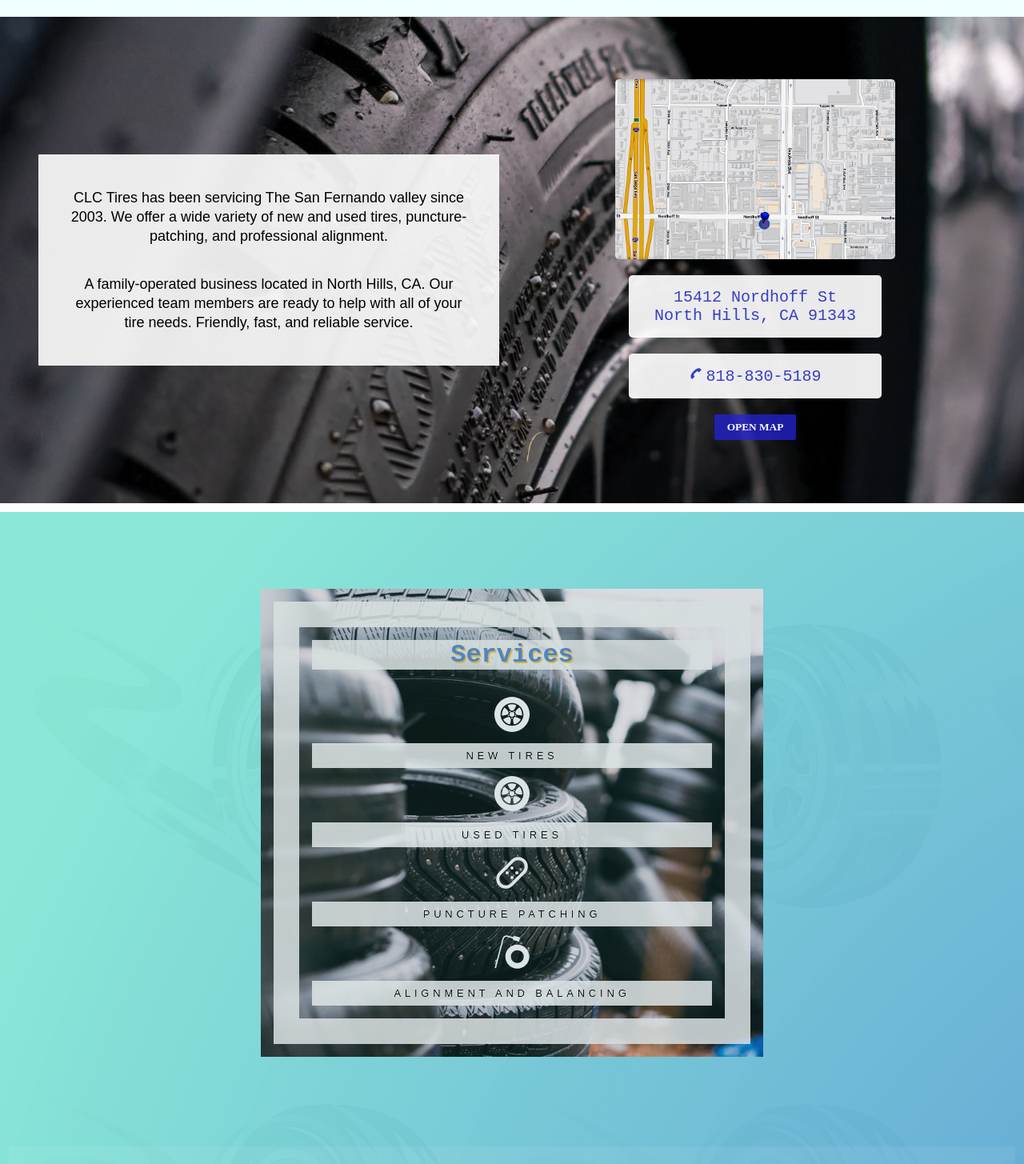
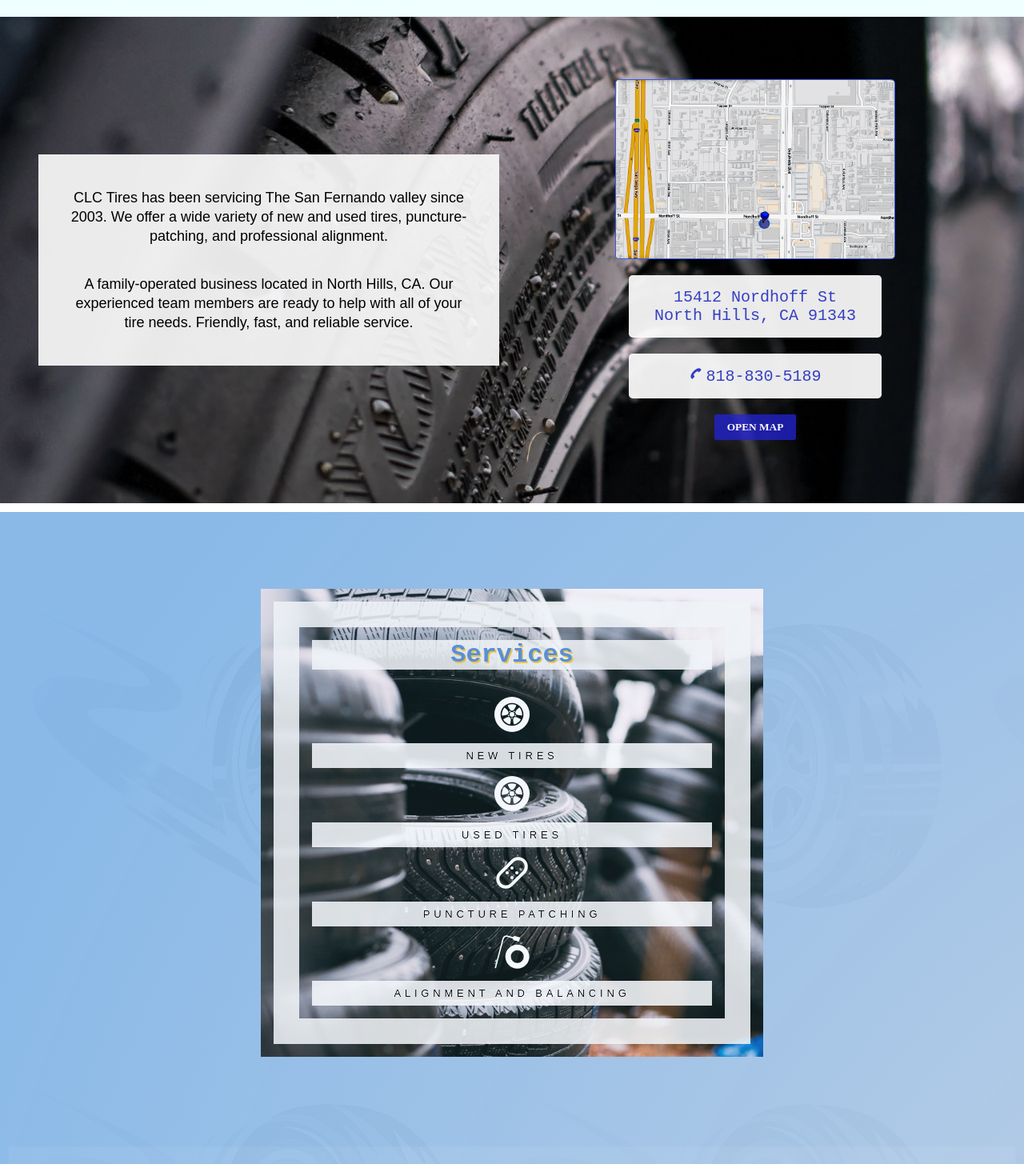
Before and after one commit to gittingcomputey/tires, a Next.js app: page / in a window 1280 px wide. Shown: the part 155-1610 px from the top of the page at 80% size. Built offline with nearby package versions, Linux system fonts and the light colour scheme; a web font is replaced by a local one.

Commit message:
Improved services color scheme and map focus functionality.

```diff
--- a/Components/Footer.js
+++ b/Components/Footer.js
@@ -2,6 +2,9 @@ import styles from "../styles/Home.module.scss";
 import Link from "next/link";
 
 const Footer = () => {
+  const date = new Date();
+  const year = date.getFullYear();
+
   return (
     <div className={styles.footerContainer}>
       <div className={styles.footerBox}>
@@ -15,7 +18,7 @@ const Footer = () => {
         </h4>
         <p className={styles.footerCopy}>
           <Link href="https://www.gettingcomputey.com">gettingComputey</Link>{" "}
-          &#169;2023
+          &#169;{year}
         </p>
       </div>
     </div>
--- a/pages/index.js
+++ b/pages/index.js
@@ -3,11 +3,20 @@ import Layout from "../Components/Layout";
 import Image from "next/image";
 import Navbar from "../Components/Navbar";
 import Link from "next/link";
+import { useState, useEffect } from "react";
 
 import { GiTireIron, GiCarWheel, GiPhone } from "react-icons/gi";
 import { BiBandAid } from "react-icons/bi";
 
 export default function Home() {
+  // for making map larger on click
+  const [handleFocusClick, setHandleFocusClick] = useState("false");
+
+  // put map back to zoom out on page refresh
+  useEffect(() => {
+    setHandleFocusClick(false);
+  }, []);
+
   return (
     <>
       <Layout>
@@ -39,11 +48,18 @@ export default function Home() {
               </div>
               <div className={styles.homeTeaserBannerBox}>
                 <Image
+                  // toggle map size
+                  onClick={(e) => setHandleFocusClick(!handleFocusClick)}
                   className={styles.homeTeaserImg}
                   src="/clc_map3.png"
                   width="967"
                   height="661"
                   alt="clc location map"
+                  style={
+                    handleFocusClick
+                      ? { transform: "scale(1.8)", cursor: "zoom-out" }
+                      : { border: "solid #3c57e2 .02rem", cursor: "zoom-in" }
+                  }
                 />
                 <div className={styles.homeTeaserAddyBox}>
                   <p className={styles.homeTeaserData}>
--- a/styles/modules/faq.scss
+++ b/styles/modules/faq.scss
@@ -6,6 +6,10 @@
         rgba(254, 253, 205, 1) 11.2%,
         rgb(122, 204, 234) 91.1%
       );
+    }
+
+    @include mq(m1200) {
+      padding: 3rem 0;
     }
 
     background-image: linear-gradient(
--- a/styles/modules/homepage.scss
+++ b/styles/modules/homepage.scss
@@ -4,9 +4,6 @@
     margin: 0;
     background-color: azure;
     color: $signBlue;
-  }
-
-  &HeroBox {
   }
 
   &HeadlineContainer {
@@ -232,7 +229,6 @@
       }
 
       &:active {
-        scale: (1.8);
         box-shadow: 0.2rem 0.2rem $signBlue;
       }
     }
@@ -276,8 +272,8 @@
     border-top: solid $white 0.7rem;
     background-image: radial-gradient(
         circle farthest-corner at 150.3% 71.5%,
-        rgba(83, 138, 214, 1) 0%,
-        rgba(134, 231, 214, 0.97) 90%
+        rgb(202, 213, 229) 0%,
+        rgba(134, 183, 231, 0.97) 90%
       ),
       url("../../public/tireTrack.png");
     background-attachment: fixed;
@@ -301,7 +297,6 @@
     background-position: center;
     background-repeat: no-repeat;
     opacity: 0.9;
-    filter: brightness(90%);
     padding: 1rem;
     text-align: center;
   }
```
